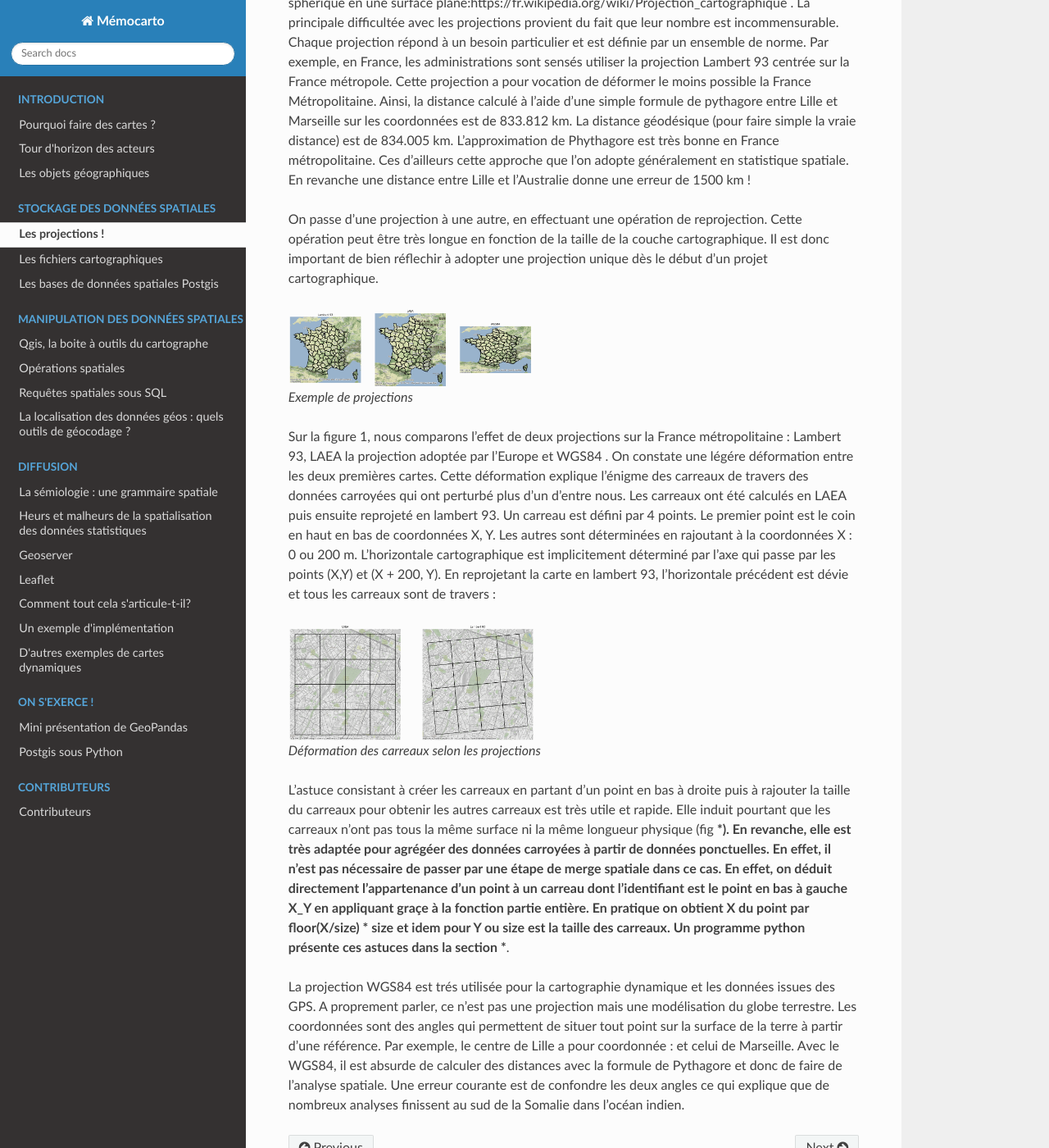
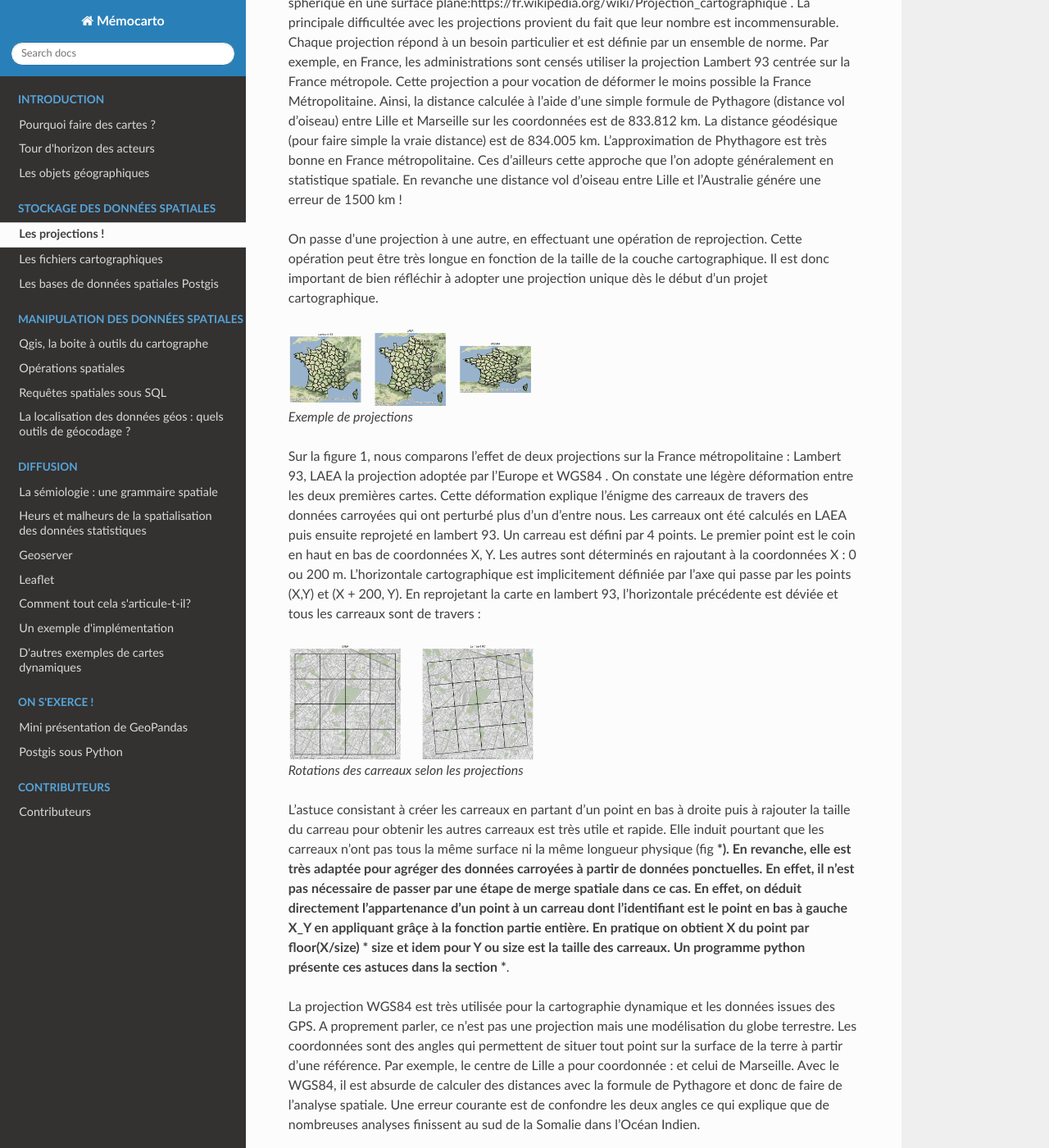
Before and after one commit to JulieDjidji/memocarto, a Sphinx documentation site: the page built from doc/source/projections.rst, in a window 1280 px wide and 1400 px high, scrolled down 240 px. Shown: the whole window at 82% size. Built offline with Sphinx 7.4.7 and the Read the Docs theme 2.0.0, drawn with Linux system fonts in a browser that asks for light colours; pages that are not in the unit, such as notebooks, are missing from menus; some of the changed text lies outside the part shown.

Commit message:
Update projections.rst

```diff
--- a/doc/source/projections.rst
+++ b/doc/source/projections.rst
@@ -1,11 +1,11 @@
 Projections
 ==============
 
-Contrairement à ce qu'affirme la Flat Earth Society:https://www.tfes.org , la terre n'est pas plate mais sphérique. Ceci a pour principale conséquence que l'on doit en permanence faire face à des problèmes de projections. Une projection est une méthode permettant de transformer une surface sphérique en une surface plane:https://fr.wikipedia.org/wiki/Projection_cartographique . La principale difficultée avec les projections provient du fait que leur nombre est incommensurable. Chaque projection répond à un besoin particulier et est définie par un ensemble de norme. Par exemple, en France, les administrations sont sensés utiliser la projection Lambert 93 centrée sur la France métropole. Cette projection a pour vocation de déformer le moins possible la France Métropolitaine. Ainsi, la distance calculé à l'aide d'une simple formule de pythagore entre Lille et Marseille sur les coordonnées est de 833.812 km. La distance géodésique (pour faire simple la vraie distance) est de 834.005 km. L'approximation de Phythagore est très bonne en France métropolitaine. Ces d'ailleurs cette approche que l'on adopte généralement en statistique spatiale. En revanche une distance entre Lille et l'Australie donne une erreur de 1500 km !
+Contrairement à ce qu'affirme la Flat Earth Society:https://www.tfes.org , la terre n'est pas plate mais sphérique. Ceci a pour principale conséquence que l'on doit en permanence faire face à des problèmes de projections. Une projection est une méthode permettant de transformer une surface sphérique en une surface plane:https://fr.wikipedia.org/wiki/Projection_cartographique . La principale difficultée avec les projections provient du fait que leur nombre est incommensurable. Chaque projection répond à un besoin particulier et est définie par un ensemble de norme. Par exemple, en France, les administrations sont censés utiliser la projection Lambert 93 centrée sur la France métropole. Cette projection a pour vocation de déformer le moins possible la France Métropolitaine. Ainsi, la distance calculée à l'aide d'une simple formule de Pythagore (distance vol d'oiseau) entre Lille et Marseille sur les coordonnées est de 833.812 km. La distance géodésique (pour faire simple la vraie distance) est de 834.005 km. L'approximation de Phythagore est très bonne en France métropolitaine. Ces d'ailleurs cette approche que l'on adopte généralement en statistique spatiale. En revanche une distance vol d'oiseau entre Lille et l'Australie génére une erreur de 1500 km !
 
 
 
-On passe d'une projection à une autre, en effectuant une opération de reprojection. Cette opération peut être très longue en fonction de la taille de la couche cartographique. Il est donc important de bien réflechir à adopter une projection unique dès le début d'un projet cartographique.
+On passe d'une projection à une autre, en effectuant une opération de reprojection. Cette opération peut être très longue en fonction de la taille de la couche cartographique. Il est donc important de bien réfléchir à adopter une projection unique dès le début d'un projet cartographique.
 
 .. figure:: _static/projection_carte.png
    :width: 300
@@ -13,16 +13,16 @@
    Exemple de projections
 
 
-Sur la figure 1, nous comparons l'effet de deux projections sur la France métropolitaine : Lambert 93, LAEA la projection adoptée par l'Europe et WGS84 . On constate une légére déformation entre les deux premières cartes. Cette déformation explique l'énigme des carreaux de travers des données carroyées qui ont perturbé plus d'un d'entre nous. Les carreaux ont été calculés en LAEA puis ensuite reprojeté en lambert 93. Un carreau est défini par 4 points. Le premier point est le coin en haut en bas de coordonnées X, Y. Les autres sont déterminées en rajoutant à la coordonnées X : 0 ou 200 m. L'horizontale cartographique est implicitement déterminé par l'axe qui passe par les points (X,Y) et (X + 200, Y). En reprojetant la carte en lambert 93, l'horizontale précédent est dévie et tous les carreaux sont de travers :
+Sur la figure 1, nous comparons l'effet de deux projections sur la France métropolitaine : Lambert 93, LAEA la projection adoptée par l'Europe et WGS84 . On constate une légère déformation entre les deux premières cartes. Cette déformation explique l'énigme des carreaux de travers des données carroyées qui ont perturbé plus d'un d'entre nous. Les carreaux ont été calculés en LAEA puis ensuite reprojeté en lambert 93. Un carreau est défini par 4 points. Le premier point est le coin en haut en bas de coordonnées X, Y. Les autres sont déterminés en rajoutant à la coordonnées X : 0 ou 200 m. L'horizontale cartographique est implicitement définiée par l'axe qui passe par les points (X,Y) et (X + 200, Y). En reprojetant la carte en lambert 93, l'horizontale précédente est déviée et tous les carreaux sont de travers :
 
 
 .. figure:: _static/carreaux_projection.png
    :width: 300
 
-   Déformation des carreaux selon les projections
+   Rotations des carreaux selon les projections
 
 
-L'astuce consistant à créer les carreaux en partant d'un point en bas à droite puis à rajouter la taille du carreaux pour obtenir les autres carreaux est très utile et rapide.  Elle induit pourtant que les carreaux n'ont pas tous la même surface ni la même longueur physique (fig ***). En revanche, elle est très adaptée pour agrégéer des données carroyées à partir de données ponctuelles. En effet, il n'est pas nécessaire de passer par une étape de merge spatiale dans ce cas. En effet, on déduit directement l'appartenance d'un point à  un carreau dont l'identifiant est le point en bas à gauche X_Y en appliquant graçe à la fonction partie entière. En pratique on obtient X du point par floor(X/size) * size et idem pour Y ou size est la taille des carreaux. Un programme python présente ces astuces dans la section ***.
+L'astuce consistant à créer les carreaux en partant d'un point en bas à droite puis à rajouter la taille du carreau pour obtenir les autres carreaux est très utile et rapide.  Elle induit pourtant que les carreaux n'ont pas tous la même surface ni la même longueur physique (fig ***). En revanche, elle est très adaptée pour agréger des données carroyées à partir de données ponctuelles. En effet, il n'est pas nécessaire de passer par une étape de merge spatiale dans ce cas. En effet, on déduit directement l'appartenance d'un point à  un carreau dont l'identifiant est le point en bas à gauche X_Y en appliquant grâçe à la fonction partie entière. En pratique on obtient X du point par floor(X/size) * size et idem pour Y ou size est la taille des carreaux. Un programme python présente ces astuces dans la section ***.
 
 
-La projection WGS84 est trés utilisée pour la cartographie dynamique et les données issues des GPS. A proprement parler, ce n'est pas une projection mais une modélisation du globe terrestre. Les coordonnées sont des angles qui permettent de situer tout point sur la surface de la terre à partir d'une référence. Par exemple, le centre de Lille a pour coordonnée : et celui de Marseille. Avec le WGS84, il est absurde de calculer des distances avec la formule de Pythagore et donc de faire de l'analyse spatiale. Une erreur courante est de confondre les deux angles ce qui explique que de nombreux analyses finissent au sud de la Somalie dans l'océan indien.
+La projection WGS84 est très utilisée pour la cartographie dynamique et les données issues des GPS. A proprement parler, ce n'est pas une projection mais une modélisation du globe terrestre. Les coordonnées sont des angles qui permettent de situer tout point sur la surface de la terre à partir d'une référence. Par exemple, le centre de Lille a pour coordonnée : et celui de Marseille. Avec le WGS84, il est absurde de calculer des distances avec la formule de Pythagore et donc de faire de l'analyse spatiale. Une erreur courante est de confondre les deux angles ce qui explique que de nombreuses analyses finissent au sud de la Somalie dans l'Océan Indien.
```
